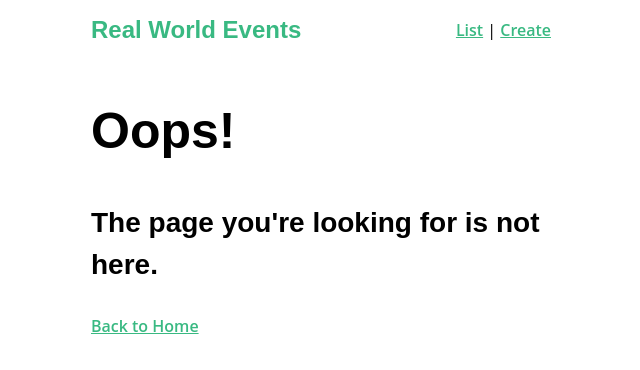
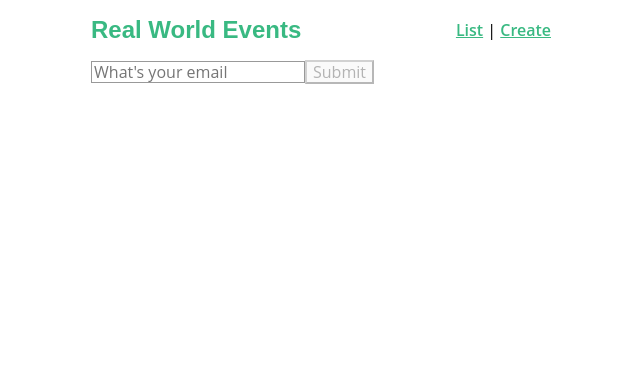
Before and after one commit to seeker8/vue-mastery-real-world-app, a Vue app in the folder real-world-vue/: page /example in a window 1280 px wide. Before the commit this address led to /404. Shown: the top 370 px of the page, without its empty margins (319-959 px from the left). Built offline with nearby package versions, Linux system fonts and the light colour scheme.

Commit message:
add vuelidate example

```diff
--- a/real-world-vue/src/router/index.js
+++ b/real-world-vue/src/router/index.js
@@ -5,6 +5,7 @@
 import EventShow from '../views/EventShow.vue'
 import NotFound from '@/views/NotFound.vue'
 import NetworkIssue from '@/views/NetworkIssue.vue'
+import Example from '@/views/Example.vue'
 import NProgress from 'nprogress'
 import store from '@/store'
 
@@ -57,6 +58,10 @@
   {
     path: '*',
     redirect: { name: '404', params: { resource: 'page' } }
+  },
+  {
+    path: '/example',
+    component: Example
   }
 ]
 
--- /dev/null
+++ b/real-world-vue/src/views/Example.vue
@@ -0,0 +1,46 @@
+<template>
+  <form @submit.prevent="submit">
+    <input
+      type="email"
+      name=""
+      v-model="email"
+      placeholder="What's your email"
+      @blur="$v.email.$touch()"
+    />
+    <div v-if="$v.email.$error">
+      <p v-if="!$v.email.email" class="errorMessage">
+        Please enter a valid email
+      </p>
+      <p v-if="!$v.email.required" class="errorMessage">Email is required</p>
+    </div>
+    <button :disabled="$v.$invalid" type="submit">Submit</button>
+    <p v-if="$v.$anyError" class="errorMessage">Please fill required fields.</p>
+  </form>
+</template>
+
+<script>
+import { required, email } from 'vuelidate/lib/validators'
+export default {
+  data() {
+    return {
+      email: null
+    }
+  },
+  validations: {
+    email: {
+      required,
+      email
+    }
+  },
+  methods: {
+    submit() {
+      this.$v.$touch()
+      if (!this.$v.$invalid) {
+        console.log('Form Submitted: ', this.email)
+      }
+    }
+  }
+}
+</script>
+
+<style scoped></style>
```
